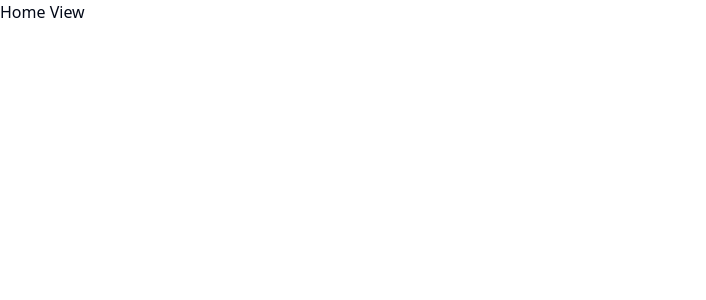
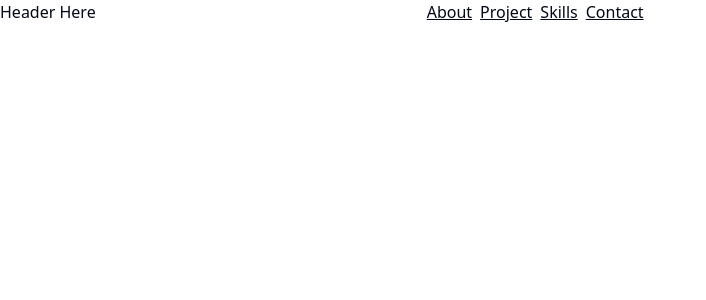
Before and after one commit to javiergenepaul/my-portfolio-vue, a Vue app: page / in a window 1280 px wide. Shown: the top 300 px of the page, without its empty margins (0-706 px from the left). Built offline with nearby package versions, Linux system fonts and the light colour scheme.

Commit message:
feat: add layout

```diff
--- /dev/null
+++ b/src/config/index.ts
@@ -0,0 +1 @@
+export * from "./paths";
--- /dev/null
+++ b/src/config/paths.ts
@@ -0,0 +1,20 @@
+export const BASE_URL_PREFIX: string = "/";
+
+export const PATH = {
+  HOME: {
+    name: "Home",
+    path: BASE_URL_PREFIX,
+  },
+  ABOUT: {
+    name: "About",
+    path: `${BASE_URL_PREFIX}about`,
+  },
+  NOT_FOUND: {
+    name: "Page Not Found",
+    path: `${BASE_URL_PREFIX}not-found`,
+  },
+  CONTACT: {
+    name: "Contact",
+    path: `${BASE_URL_PREFIX}contact`,
+  },
+};
--- a/src/router.ts
+++ b/src/router.ts
@@ -1,10 +1,23 @@
 import { createWebHistory, createRouter } from "vue-router";
+import { AboutSection, ContactSection, NotFound } from "./views";
 import HomeView from "./views/HomeView.vue";
-import AboutView from "./views/AboutView.vue";
+import { PATH } from "./config";
 
 const routes = [
-  { path: "/", name: "home", component: HomeView },
-  { path: "/about", name: "about", component: AboutView },
+  {
+    path: PATH.HOME.path,
+    name: PATH.HOME.name,
+    component: HomeView,
+    children: [
+      { path: PATH.ABOUT.path, name: PATH.ABOUT.name, component: AboutSection },
+      {
+        path: PATH.CONTACT.path,
+        name: PATH.CONTACT.name,
+        component: ContactSection,
+      },
+    ],
+  },
+  { path: "/:pathMatch(.*)*", name: "not-found", component: NotFound },
 ];
 
 const router = createRouter({
--- /dev/null
+++ b/src/views/AboutSection.vue
@@ -0,0 +1,5 @@
+<template>
+    <section>
+        About Section
+    </section>
+</template>
--- a/src/views/AboutView.vue
+++ /dev/null
@@ -1,5 +0,0 @@
-<template>
-    <main>
-        <div class="">About View</div>
-    </main>
-</template>
--- /dev/null
+++ b/src/views/ContactSection.vue
@@ -0,0 +1,5 @@
+<template>
+    <section>
+        Contact Section
+    </section>
+</template>
--- a/src/views/HomeView.vue
+++ b/src/views/HomeView.vue
@@ -1,5 +1,20 @@
+<script setup lang="ts">
+import { RouterView } from 'vue-router'
+</script>
+
 <template>
-    <main>
-        <div class="">Home View</div>
-    </main>
+  <div class="flex">
+    <header class="basis-1/3">Header Here</header>
+    <body class="basis-2/3">
+      <nav>
+        <ul class="flex gap-2">
+          <li class="underline">About</li>
+          <li class="underline">Project</li>
+          <li class="underline">Skills</li>
+          <li class="underline">Contact</li>
+        </ul>
+      </nav>
+      <RouterView />
+    </body>
+  </div>
 </template>
--- /dev/null
+++ b/src/views/NotFound.vue
@@ -0,0 +1,6 @@
+<template>
+    <div>
+        <h1>404 - Page Not Found</h1>
+        <p>The page you are looking for does not exist.</p>
+    </div>
+</template>
--- /dev/null
+++ b/src/views/index.ts
@@ -0,0 +1,4 @@
+export { default as AboutSection } from "./AboutSection.vue";
+export { default as ContactSection } from "./ContactSection.vue";
+export { default as NotFound } from "./NotFound.vue";
+export { default as HomeView } from "./HomeView.vue";
```
